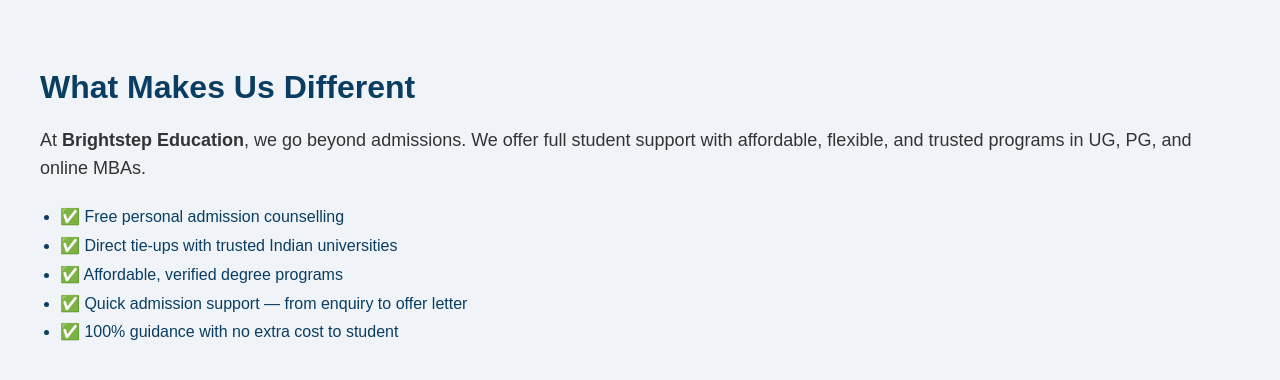
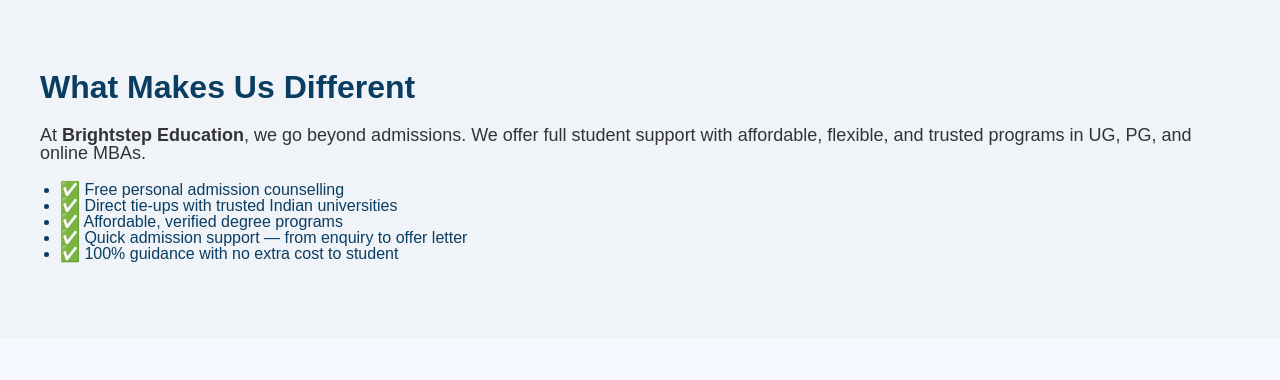
Before and after one commit to manishachavan0204/brightstep-education, a plain HTML site: page about.html in a window 1280 px wide. Shown: the part 370-750 px from the top of the page. Drawn offline with Linux system fonts and the light colour scheme.

Commit message:
Update about.html

```diff
--- a/about.html
+++ b/about.html
@@ -48,7 +48,7 @@
     }
 
     .about-img img {
-      max-width: 100%;
+      max-width: 80%;
       border-radius: 15px;
       box-shadow: 0 4px 10px rgba(0, 0, 0, 0.1);
     }
@@ -65,7 +65,7 @@
 
     .about-content p {
       font-size: 18px;
-      line-height: 1.6;
+      line-height: 1.0;
       color: #333;
       margin-bottom: 20px;
     }
@@ -73,7 +73,7 @@
     .about-content ul {
       color: #0a3d62;
       font-weight: 500;
-      line-height: 1.8;
+      line-height: 1.0;
       padding-left: 20px;
     }
   </style>
```
